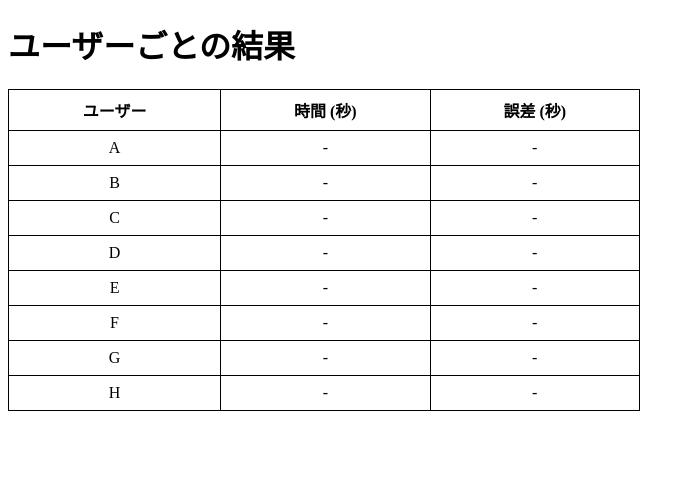
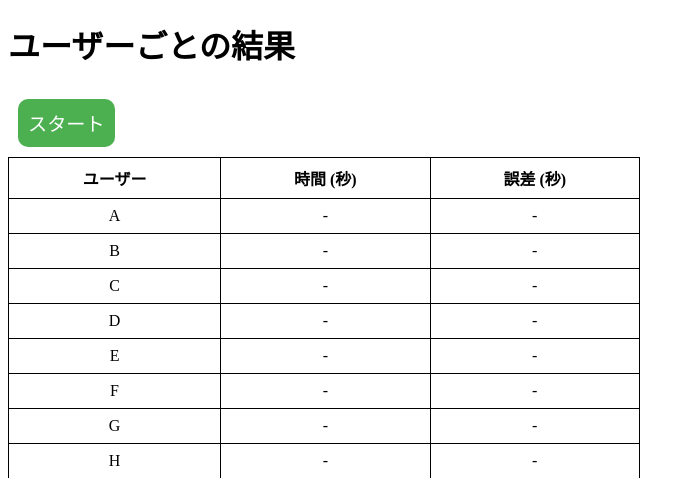
Before and after one commit to hryooooo/flask-10sec-game, a Flask app: page /admin in a window 1280 px wide. Shown: the top 478 px of the page, without its empty margins (0-695 px from the left). Run offline with Flask 3, Linux system fonts and the light colour scheme; some libraries are stand-ins or nearby versions.

Commit message:
Update admin.html

```diff
--- a/templates/admin.html
+++ b/templates/admin.html
@@ -15,10 +15,23 @@
             padding: 8px;
             text-align: center;
         }
+        button {
+            font-size: 1.2em;
+            padding: 10px;
+            margin: 10px;
+            cursor: pointer;
+            border: none;
+            border-radius: 10px;
+            background-color: #4CAF50;
+            color: white;
+        }
     </style>
 </head>
 <body>
     <h1>ユーザーごとの結果</h1>
+
+    <button id="startTimerBtn">スタート</button>
+
     <table>
         <thead>
             <tr>
@@ -41,20 +54,21 @@
 
     <script>
         const socket = io();
-        let currentResults = {}; // すべてのユーザーの結果を保持
+
+        document.getElementById('startTimerBtn').addEventListener('click', () => {
+            socket.emit('admin_start_timer');
+        });
 
         socket.on('update_results', (results) => {
-            console.log("更新された結果:", results);  // ここで結果が届いているか確認
-            // 新しいデータを currentResults に統合
-            Object.assign(currentResults, results);
+            console.log("更新された結果:", results);
 
             for (const user of ['A', 'B', 'C', 'D', 'E', 'F', 'G', 'H']) {
                 const timeCell = document.getElementById(`${user}-time`);
                 const diffCell = document.getElementById(`${user}-diff`);
 
-                if (currentResults[user] !== undefined) {
-                    const time = currentResults[user].toFixed(3);
-                    const diff = Math.abs(10 - currentResults[user]).toFixed(3);
+                if (results[user] !== undefined) {
+                    const time = results[user].toFixed(3);
+                    const diff = Math.abs(10 - results[user]).toFixed(3);
                     timeCell.textContent = time;
                     diffCell.textContent = diff;
                 } else {
```
